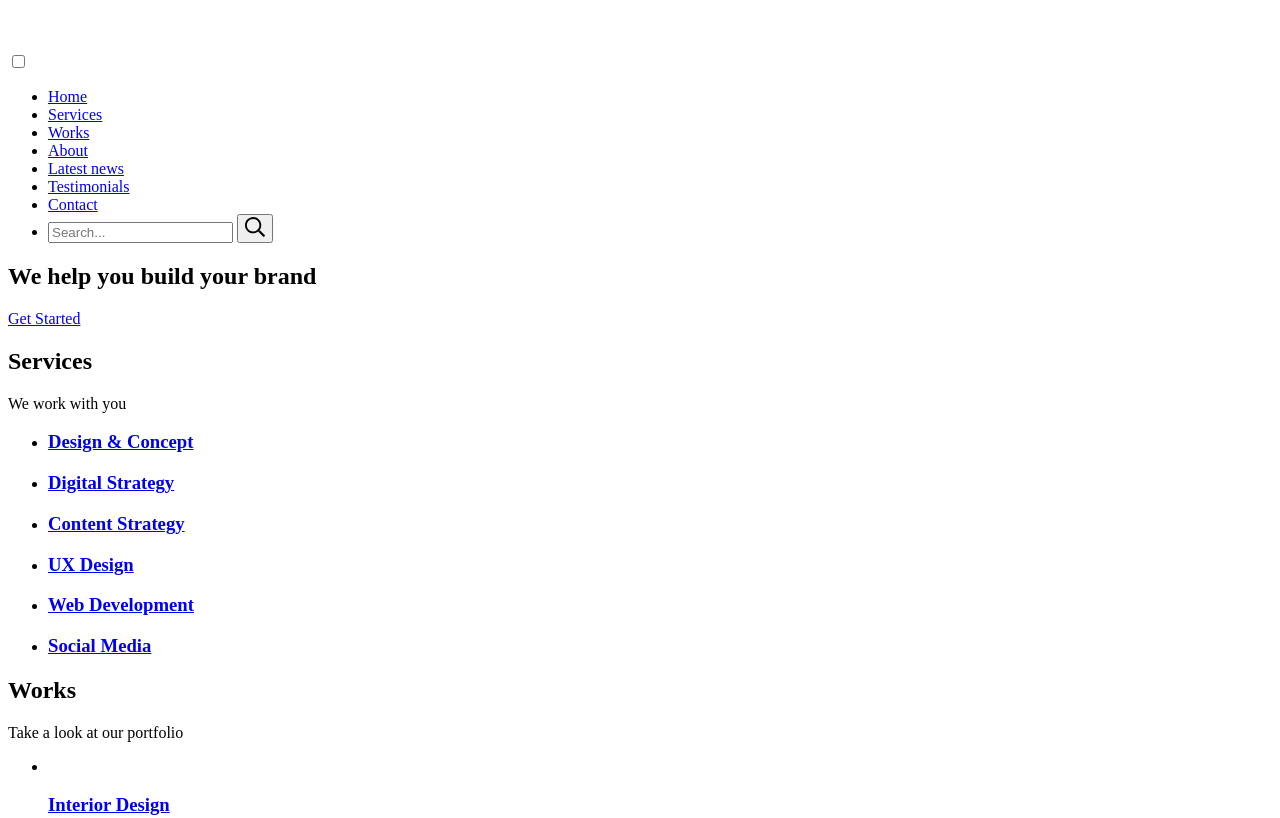
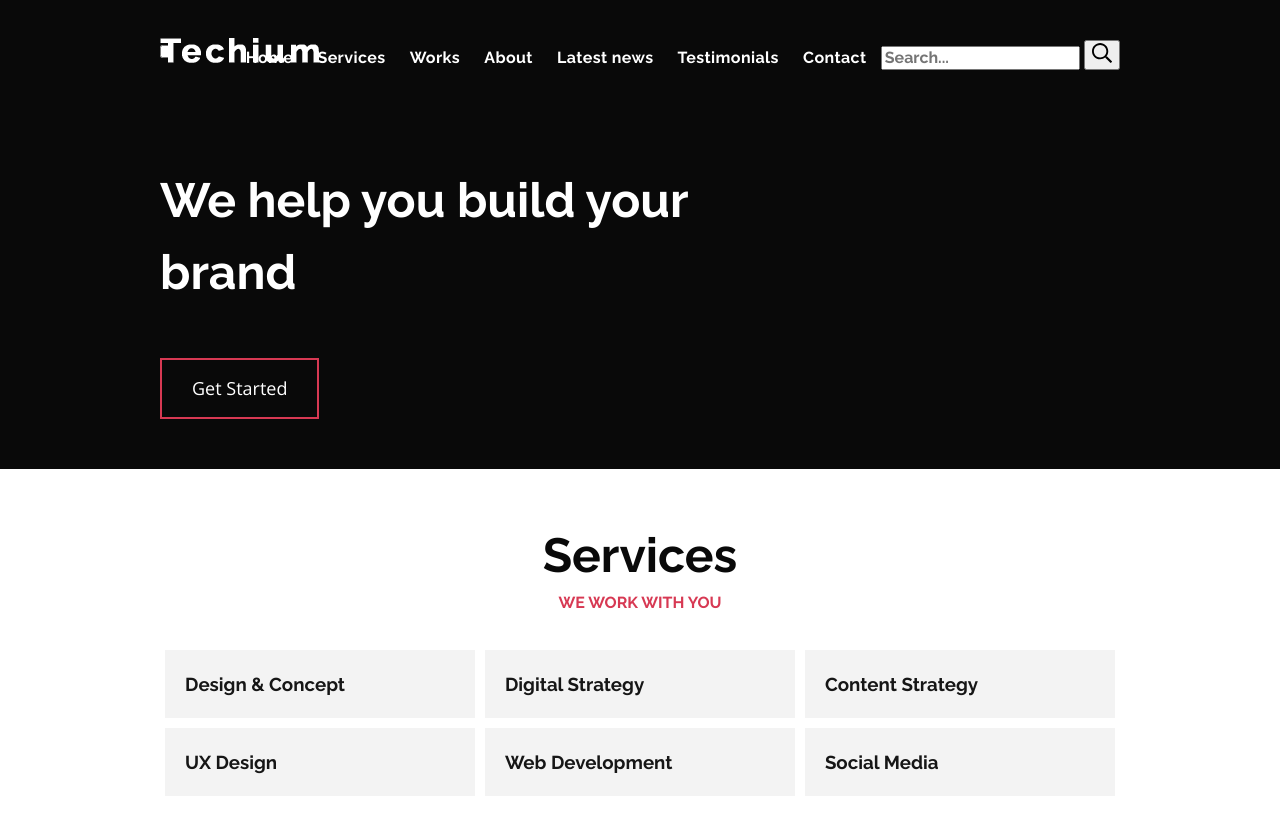
Before and after one commit to chyna-gvng/techium, a plain HTML site: page index.html in a window 1280 px wide. Shown: the top 818 px of the page. Drawn offline with nearby package versions, Linux system fonts and the light colour scheme.

Commit message:
Updated index.html

```diff
--- a/index.html
+++ b/index.html
@@ -16,7 +16,7 @@
       href="https://fonts.googleapis.com/css?family=Open+Sans:400,700|Raleway:700&display=swap"
       rel="stylesheet"
     />
-    <link rel="stylesheet" href="styles.css" />
+    <link rel="stylesheet" href="style/style.css" />
   </head>
   <body>
     <!– Header –>
```
